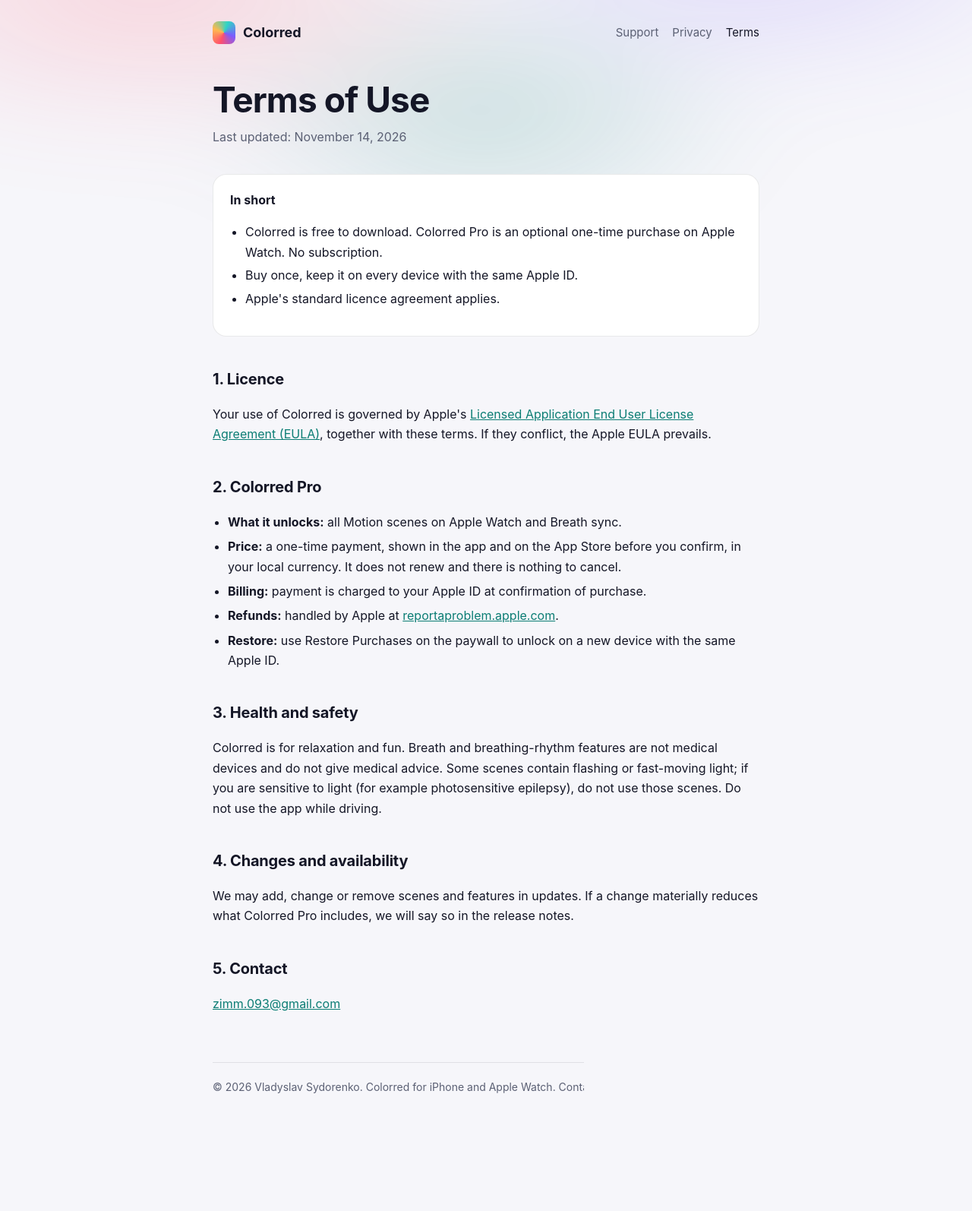
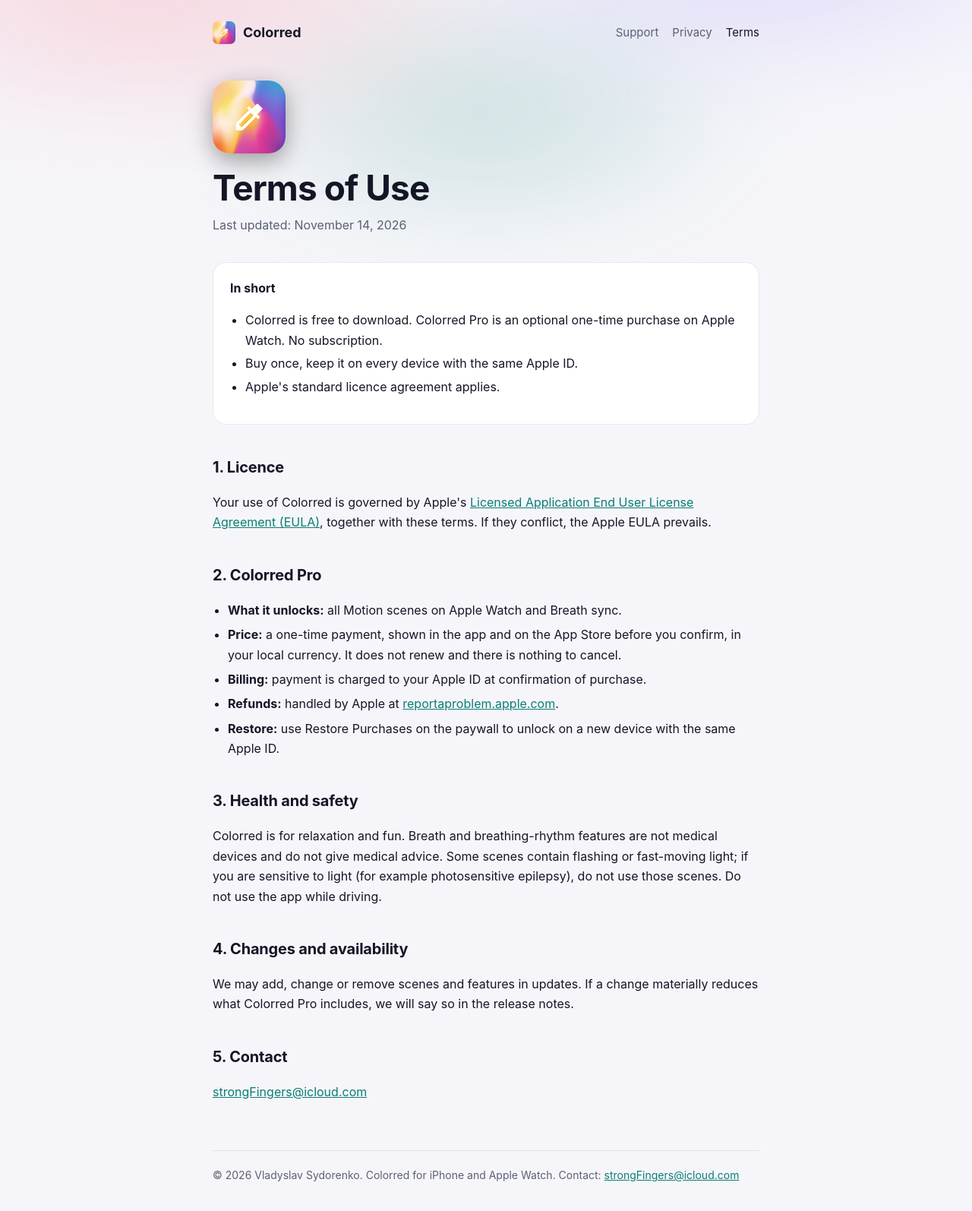
Before and after one commit to StrongFingers/colorred-app, a plain HTML site: page terms.html in a window 1280 px wide. Shown: the whole page at 76% size. Before the commit the page ends 1522 px from the top, so only its background shows below. Drawn offline with Linux system fonts and the light colour scheme.

Commit message:
Privacy/Terms: email strongFingers@icloud.com, app icon on all pages
Co-Authored-By: Claude Opus 5.5 <noreply@anthropic.com>

```diff
--- a/terms.html
+++ b/terms.html
@@ -3,6 +3,7 @@
 <meta charset="utf-8"><meta name="viewport" content="width=device-width,initial-scale=1">
 <title>Colorred Terms</title><meta name="description" content="Colorred Terms of Use and purchase terms.">
 <meta name="color-scheme" content="dark light">
+<link rel="icon" href="icon.png"><link rel="apple-touch-icon" href="icon.png">
 <style>
 :root{--bg:#07080d;--card:rgba(255,255,255,.045);--line:rgba(255,255,255,.09);--text:#eef0f6;--muted:#a3a8b8;--accent:#ff4f6d;--accent2:#7c5cff;--accent3:#2fd5c5}
 @media (prefers-color-scheme: light){:root:not([data-theme="dark"]){--bg:#f6f6fa;--card:#fff;--line:rgba(10,12,30,.09);--text:#141626;--muted:#5b6074;--accent3:#0b7d74}}
@@ -14,7 +15,8 @@ html,body{margin:0;background:var(--bg);color:var(--text);font:16px/1.65 -apple-
 .wrap{position:relative;z-index:1;max-width:760px;margin:0 auto;padding:28px 20px 80px}
 nav{display:flex;align-items:center;gap:18px;flex-wrap:wrap;margin-bottom:48px}
 .brand{display:flex;align-items:center;gap:10px;font-weight:700;font-size:18px;color:var(--text);text-decoration:none;margin-right:auto}
-.logo{width:30px;height:30px;border-radius:8px;background:conic-gradient(from 200deg,#ff4f6d,#ffb84f,#2fd5c5,#7c5cff,#ff4f6d)}
+.logo{width:30px;height:30px;border-radius:7px;display:block}
+.appicon{width:96px;height:96px;border-radius:22px;display:block;margin:0 0 20px;box-shadow:0 10px 30px rgba(0,0,0,.35)}
 nav a.l{color:var(--muted);text-decoration:none;font-size:15px}
 nav a.l.on,nav a.l:hover{color:var(--text)}
 h1{font-size:clamp(32px,6vw,46px);line-height:1.1;letter-spacing:-.02em;margin:0 0 10px}
@@ -39,8 +41,9 @@ summary{cursor:pointer;font-weight:600}
 @media (max-width:600px){table,tbody,tr,td{display:block;width:100%}tr:first-child{display:none}tr{background:var(--card);border:1px solid var(--line);border-radius:14px;padding:6px 14px;margin:12px 0}td{border:0;padding:6px 0}td:first-child{font-weight:700}}
 </style></head>
 <body><div class="glow"></div><div class="wrap">
-<nav><a class="brand" href="index.html"><span class="logo"></span>Colorred</a><a class="l" href="index.html">Support</a><a class="l" href="privacy.html">Privacy</a><a class="l on" href="terms.html">Terms</a></nav>
+<nav><a class="brand" href="index.html"><img class="logo" src="icon.png" alt="" width="30" height="30">Colorred</a><a class="l" href="index.html">Support</a><a class="l" href="privacy.html">Privacy</a><a class="l on" href="terms.html">Terms</a></nav>
 
+<img class="appicon" src="icon.png" alt="Colorred app icon" width="96" height="96">
 <h1>Terms of Use</h1>
 <p class="sub">Last updated: November 14, 2026</p>
 <div class="card tldr"><strong>In short</strong><ul>
@@ -68,7 +71,7 @@ summary{cursor:pointer;font-weight:600}
 <p>We may add, change or remove scenes and features in updates. If a change materially reduces what Colorred Pro includes, we will say so in the release notes.</p>
 
 <h2>5. Contact</h2>
-<p><a href="mailto:zimm.093@gmail.com">zimm.093@gmail.com</a></p>
+<p><a href="mailto:strongFingers@icloud.com">strongFingers@icloud.com</a></p>
 
-<footer>© 2026 Vladyslav Sydorenko. Colorred for iPhone and Apple Watch. Contact: <a href="mailto:zimm.093@gmail.com">zimm.093@gmail.com</a></footer>
+<footer>© 2026 Vladyslav Sydorenko. Colorred for iPhone and Apple Watch. Contact: <a href="mailto:strongFingers@icloud.com">strongFingers@icloud.com</a></footer>
 </div></body></html>
```
Also changed, not shown: index.html (+4 -2 lines), privacy.html (+7 -4 lines), icon.png (added).
